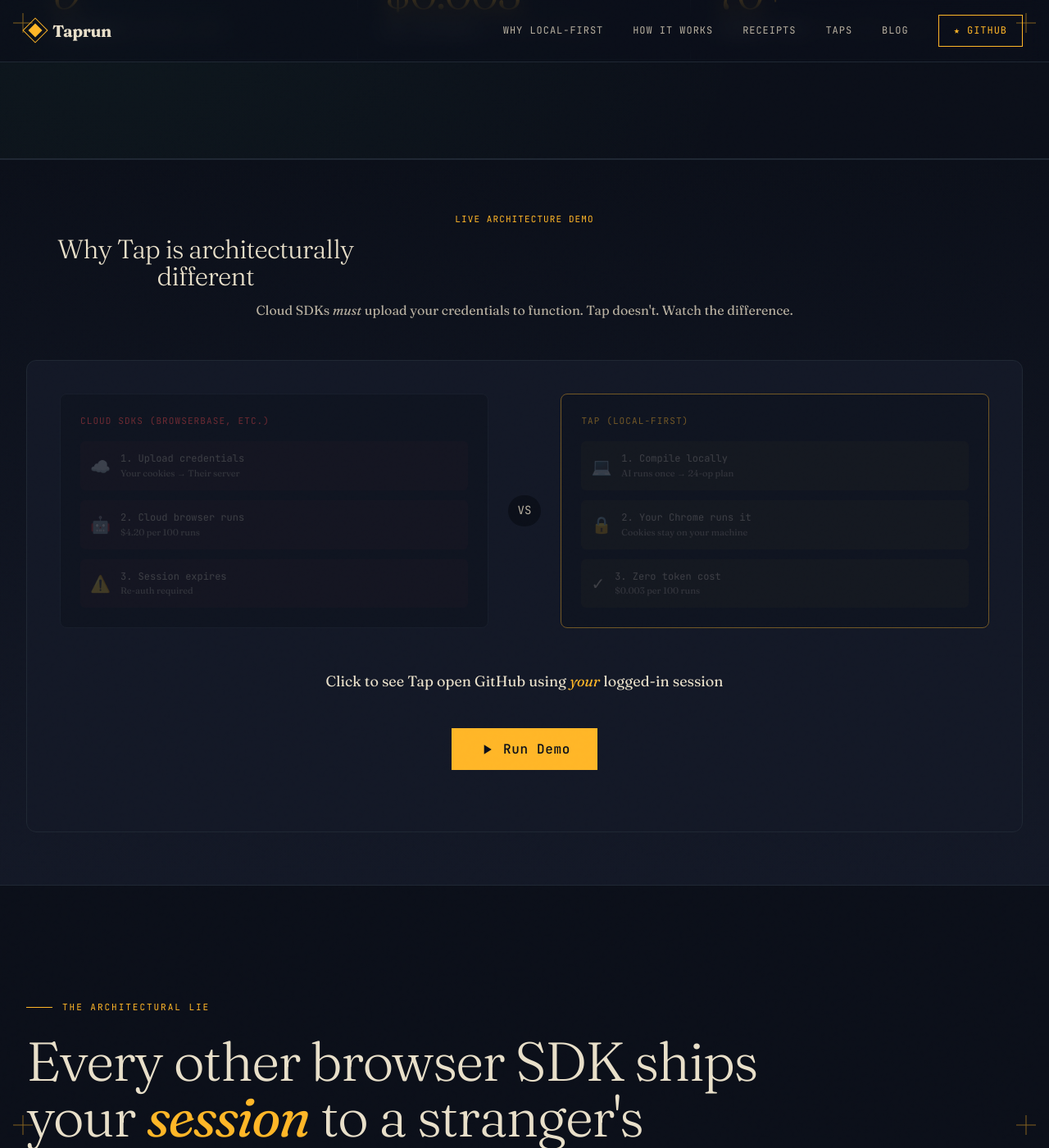
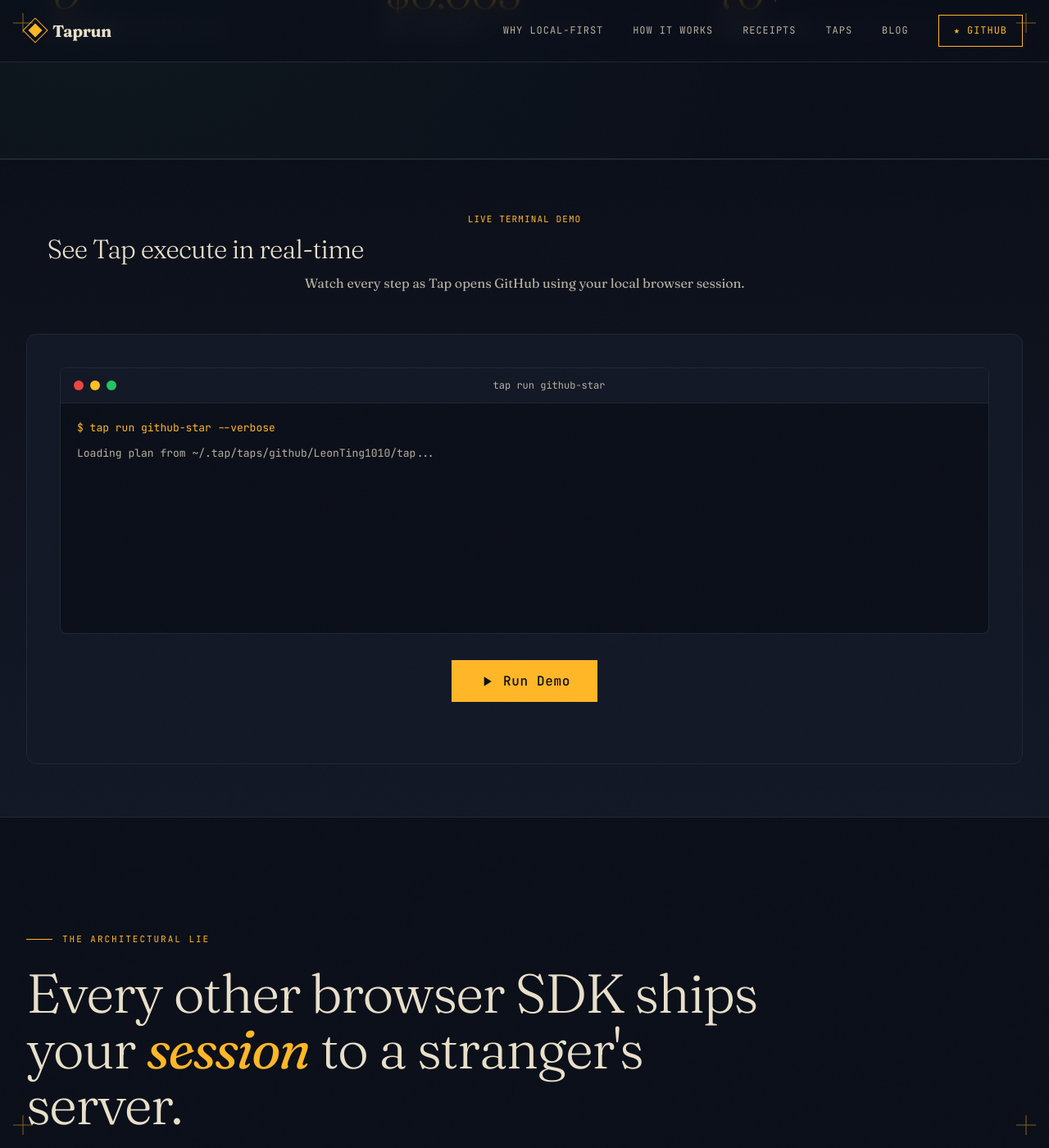
Before and after one commit to LeonTing1010/tap, a Jekyll site: the page built from docs/index.html, in a window 1280 px wide and 1400 px high, scrolled down 994 px. Shown: the whole window at 82% size. Built offline with Jekyll 4.4.1, drawn with Linux system fonts in a browser that asks for light colours.

Commit message:
feat: redesign demo as terminal simulation
Replace architecture comparison with terminal-style execution:

- Terminal window with macOS-style traffic lights
- Real-time log output with timestamps
- Shows actual Tap execution steps:
  * Plan loading (24 operations)
  * Extension connection
  * Tab creation
  * Page load timing
  * Session usage (local only)
  * Star button location
- Final summary: Cost, Tokens, Cloud status
- Blinking cursor animation
- Actually opens GitHub to prove it works

This better showcases Tap's technical execution flow.

```diff
--- a/docs/index.html
+++ b/docs/index.html
@@ -1217,85 +1217,35 @@
 <section class="section" id="demo" style="background:linear-gradient(180deg, var(--ink) 0%, var(--ink-soft) 100%);border-top:1px solid var(--ink-rule);padding:64px 0;">
   <div class="container">
     <div class="demo-header" style="text-align:center;margin-bottom:48px;">
-      <div style="font-family:var(--font-mono);font-size:11px;color:var(--signal);text-transform:uppercase;letter-spacing:0.1em;margin-bottom:12px;">Live Architecture Demo</div>
-      <h2 style="font-family:var(--font-display);font-size:32px;color:var(--text);margin-bottom:12px;">Why Tap is architecturally different</h2>
-      <p style="font-family:var(--font-body);font-size:16px;color:var(--text-dim);max-width:700px;margin:0 auto;line-height:1.6;">
-        Cloud SDKs <em>must</em> upload your credentials to function. Tap doesn't. Watch the difference.
+      <div style="font-family:var(--font-mono);font-size:11px;color:var(--signal);text-transform:uppercase;letter-spacing:0.1em;margin-bottom:12px;">Live Terminal Demo</div>
+      <h2 style="font-family:var(--font-display);font-size:32px;color:var(--text);margin-bottom:12px;">See Tap execute in real-time</h2>
+      <p style="font-family:var(--font-body);font-size:16px;color:var(--text-dim);max-width:600px;margin:0 auto;line-height:1.6;">
+        Watch every step as Tap opens GitHub using your local browser session.
       </p>
     </div>
 
     <div class="demo-stage" style="background:var(--ink-soft);border:1px solid var(--ink-rule);border-radius:12px;padding:40px;position:relative;overflow:hidden;">
 
-      <!-- Architecture Comparison -->
-      <div class="demo-compare" style="display:grid;grid-template-columns:1fr auto 1fr;gap:24px;margin-bottom:40px;align-items:start;">
-
-        <!-- Cloud SDK (The Wrong Way) -->
-        <div class="demo-box" id="cloud-box" style="background:var(--ink);border:1px solid var(--ink-rule);border-radius:8px;padding:24px;opacity:0.4;transition:all 0.4s;">
-          <div style="font-family:var(--font-mono);font-size:11px;color:#EF4444;text-transform:uppercase;letter-spacing:0.1em;margin-bottom:16px;">Cloud SDKs (Browserbase, etc.)</div>
-          <div style="display:flex;flex-direction:column;gap:12px;">
-            <div class="cloud-step" style="display:flex;align-items:center;gap:12px;padding:12px;background:rgba(239,68,68,0.1);border-radius:6px;opacity:0.5;transition:all 0.3s;">
-              <span style="font-size:20px;">☁️</span>
-              <div>
-                <div style="font-family:var(--font-mono);font-size:12px;color:var(--text);">1. Upload credentials</div>
-                <div style="font-family:var(--font-body);font-size:11px;color:var(--text-dim);">Your cookies → Their server</div>
-              </div>
-            </div>
-            <div class="cloud-step" style="display:flex;align-items:center;gap:12px;padding:12px;background:rgba(239,68,68,0.1);border-radius:6px;opacity:0.5;transition:all 0.3s;">
-              <span style="font-size:20px;">🤖</span>
-              <div>
-                <div style="font-family:var(--font-mono);font-size:12px;color:var(--text);">2. Cloud browser runs</div>
-                <div style="font-family:var(--font-body);font-size:11px;color:var(--text-dim);">$4.20 per 100 runs</div>
-              </div>
-            </div>
-            <div class="cloud-step" style="display:flex;align-items:center;gap:12px;padding:12px;background:rgba(239,68,68,0.1);border-radius:6px;opacity:0.5;transition:all 0.3s;">
-              <span style="font-size:20px;">⚠️</span>
-              <div>
-                <div style="font-family:var(--font-mono);font-size:12px;color:var(--text);">3. Session expires</div>
-                <div style="font-family:var(--font-body);font-size:11px;color:var(--text-dim);">Re-auth required</div>
-              </div>
-            </div>
+      <!-- Terminal Window -->
+      <div class="terminal-window" style="background:var(--ink);border:1px solid var(--ink-rule);border-radius:8px;overflow:hidden;margin-bottom:32px;">
+        <!-- Terminal Header -->
+        <div class="terminal-header" style="background:var(--ink-soft);border-bottom:1px solid var(--ink-rule);padding:12px 16px;display:flex;align-items:center;gap:8px;">
+          <div style="width:12px;height:12px;background:#EF4444;border-radius:50%;"></div>
+          <div style="width:12px;height:12px;background:#FBBF24;border-radius:50%;"></div>
+          <div style="width:12px;height:12px;background:#22C55E;border-radius:50%;"></div>
+          <div style="flex:1;text-align:center;font-family:var(--font-mono);font-size:12px;color:var(--text-dim);">tap run github-star</div>
+        </div>
+
+        <!-- Terminal Body -->
+        <div class="terminal-body" style="padding:20px;font-family:var(--font-mono);font-size:13px;line-height:1.6;min-height:280px;">
+          <div id="terminal-content" style="display:flex;flex-direction:column;gap:2px;">
+            <div style="color:var(--signal);">$ tap run github-star --verbose</div>
+            <div style="color:var(--text-dim);margin-top:8px;">Loading plan from ~/.tap/taps/github/LeonTing1010/tap...</div>
+          </div>
+          <div id="terminal-cursor" style="display:none;margin-top:4px;">
+            <span style="color:var(--signal);">$</span> <span class="cursor" style="display:inline-block;width:8px;height:16px;background:var(--signal);animation:blink 1s infinite;"></span>
           </div>
         </div>
-
-        <!-- VS -->
-        <div style="display:flex;align-items:center;justify-content:center;height:100%;">
-          <div style="font-family:var(--font-mono);font-size:14px;color:var(--text-dim);padding:8px 12px;background:var(--ink);border-radius:20px;">VS</div>
-        </div>
-
-        <!-- Tap (The Right Way) -->
-        <div class="demo-box" id="tap-box" style="background:var(--ink);border:1px solid var(--signal);border-radius:8px;padding:24px;opacity:0.4;transition:all 0.4s;">
-          <div style="font-family:var(--font-mono);font-size:11px;color:var(--signal);text-transform:uppercase;letter-spacing:0.1em;margin-bottom:16px;">Tap (Local-First)</div>
-          <div style="display:flex;flex-direction:column;gap:12px;">
-            <div class="tap-step" style="display:flex;align-items:center;gap:12px;padding:12px;background:rgba(251,191,36,0.1);border-radius:6px;opacity:0.5;transition:all 0.3s;">
-              <span style="font-size:20px;">💻</span>
-              <div>
-                <div style="font-family:var(--font-mono);font-size:12px;color:var(--text);">1. Compile locally</div>
-                <div style="font-family:var(--font-body);font-size:11px;color:var(--text-dim);">AI runs once → 24-op plan</div>
-              </div>
-            </div>
-            <div class="tap-step" style="display:flex;align-items:center;gap:12px;padding:12px;background:rgba(251,191,36,0.1);border-radius:6px;opacity:0.5;transition:all 0.3s;">
-              <span style="font-size:20px;">🔒</span>
-              <div>
-                <div style="font-family:var(--font-mono);font-size:12px;color:var(--text);">2. Your Chrome runs it</div>
-                <div style="font-family:var(--font-body);font-size:11px;color:var(--text-dim);">Cookies stay on your machine</div>
-              </div>
-            </div>
-            <div class="tap-step" style="display:flex;align-items:center;gap:12px;padding:12px;background:rgba(251,191,36,0.1);border-radius:6px;opacity:0.5;transition:all 0.3s;">
-              <span style="font-size:20px;">✓</span>
-              <div>
-                <div style="font-family:var(--font-mono);font-size:12px;color:var(--text);">3. Zero token cost</div>
-                <div style="font-family:var(--font-body);font-size:11px;color:var(--text-dim);">$0.003 per 100 runs</div>
-              </div>
-            </div>
-          </div>
-        </div>
-      </div>
-
-      <!-- Key Message -->
-      <div id="demo-message" style="text-align:center;margin-bottom:32px;min-height:50px;display:flex;align-items:center;justify-content:center;">
-        <p style="font-family:var(--font-body);font-size:18px;color:var(--text);margin:0;">
-          Click to see Tap open GitHub using <em style="color:var(--signal);">your</em> logged-in session
-        </p>
       </div>
 
       <!-- Action Button -->
@@ -1305,12 +1255,19 @@
           <span id="demo-btn-text">Run Demo</span>
         </button>
         <div id="demo-hint" style="font-family:var(--font-mono);font-size:12px;color:var(--signal);margin-top:16px;opacity:0;transition:opacity 0.3s;">
-          ✓ Opened GitHub in your browser — credentials never left your machine
+          ✓ GitHub opened in new tab — check it out!
         </div>
       </div>
     </div>
   </div>
 </section>
+
+<style>
+  @keyframes blink {
+    0%, 50% { opacity: 1; }
+    51%, 100% { opacity: 0; }
+  }
+</style>
 
 <!-- ============== PROBLEM ============== -->
 <section class="section" id="problem">
@@ -1677,8 +1634,27 @@
   }, 5000);
 }
 
-// ========== TAP DEMO: Architecture Comparison ==========
+// ========== TAP DEMO: Terminal Simulation ==========
 let demoRunning = false;
+
+const terminalLines = [
+  { text: '[14:32:01] Plan loaded: 24 operations', color: 'var(--text-dim)', delay: 300 },
+  { text: '[14:32:01] Connecting to Chrome Extension...', color: 'var(--text-dim)', delay: 400 },
+  { text: '[14:32:02] ✓ Extension ready (v0.15.5)', color: '#22C55E', delay: 200 },
+  { text: '[14:32:02] Opening new tab: github.com/LeonTing1010/tap', color: 'var(--text-dim)', delay: 500 },
+  { text: '[14:32:03] ✓ Tab created (ID: 847)', color: '#22C55E', delay: 200 },
+  { text: '[14:32:03] Waiting for page load...', color: 'var(--text-dim)', delay: 600 },
+  { text: '[14:32:04] ✓ Page loaded (1.2s)', color: '#22C55E', delay: 200 },
+  { text: '[14:32:04] Using your existing GitHub session', color: 'var(--signal)', delay: 300 },
+  { text: '[14:32:04] Cookies: session=*** (local only)', color: 'var(--text-dim)', delay: 200 },
+  { text: '[14:32:04] Locating Star button...', color: 'var(--text-dim)', delay: 400 },
+  { text: '[14:32:05] ✓ Found: button[aria-label="Star LeonTing1010/tap"]', color: '#22C55E', delay: 200 },
+  { text: '', color: 'var(--text-dim)', delay: 100 },
+  { text: '────────────────────────────────────────', color: 'var(--ink-rule)', delay: 100 },
+  { text: '✓ SUCCESS: GitHub opened with your session', color: 'var(--signal)', delay: 200 },
+  { text: '  Cost: $0.00003 | Tokens: 0 | Cloud: None', color: 'var(--text-dim)', delay: 100 },
+  { text: '────────────────────────────────────────', color: 'var(--ink-rule)', delay: 100 },
+];
 
 async function runTapDemo() {
   if (demoRunning) return;
@@ -1687,50 +1663,41 @@
   const btn = document.getElementById('demo-run-btn');
   const btnText = document.getElementById('demo-btn-text');
   const hint = document.getElementById('demo-hint');
-  const message = document.querySelector('#demo-message p');
+  const terminal = document.getElementById('terminal-content');
+  const cursor = document.getElementById('terminal-cursor');
 
   // Reset UI
   btn.disabled = true;
   btnText.textContent = 'Running...';
   hint.style.opacity = '0';
 
-  // Reset boxes
-  document.getElementById('cloud-box').style.opacity = '0.4';
-  document.getElementById('tap-box').style.opacity = '0.4';
-  document.querySelectorAll('.cloud-step, .tap-step').forEach(s => {
-    s.style.opacity = '0.5';
-    s.style.background = s.classList.contains('cloud-step') ? 'rgba(239,68,68,0.1)' : 'rgba(251,191,36,0.1)';
-  });
-
-  // Phase 1: Show Cloud SDK (the problem)
-  message.innerHTML = 'Cloud SDKs <span style="color:#EF4444;">must</span> upload your credentials to their servers';
-  document.getElementById('cloud-box').style.opacity = '1';
-
-  for (let i = 0; i < 3; i++) {
-    const step = document.querySelectorAll('.cloud-step')[i];
-    step.style.opacity = '1';
-    step.style.background = 'rgba(239,68,68,0.2)';
-    await sleep(800);
+  // Clear terminal except first line
+  const firstLine = terminal.children[0];
+  const secondLine = terminal.children[1];
+  terminal.innerHTML = '';
+  terminal.appendChild(firstLine);
+  terminal.appendChild(secondLine);
+
+  // Show cursor
+  cursor.style.display = 'block';
+
+  // Type each line
+  for (const line of terminalLines) {
+    await sleep(line.delay);
+    const div = document.createElement('div');
+    div.style.color = line.color;
+    div.textContent = line.text;
+    terminal.appendChild(div);
+    terminal.scrollTop = terminal.scrollHeight;
   }
-  await sleep(600);
-
-  // Phase 2: Show Tap (the solution)
-  message.innerHTML = 'Tap keeps everything on <span style="color:var(--signal);">your machine</span>';
-  document.getElementById('tap-box').style.opacity = '1';
-
-  for (let i = 0; i < 3; i++) {
-    const step = document.querySelectorAll('.tap-step')[i];
-    step.style.opacity = '1';
-    step.style.background = 'rgba(251,191,36,0.2)';
-    await sleep(800);
-  }
-  await sleep(400);
+
+  // Hide cursor
+  cursor.style.display = 'none';
 
   // Actually open GitHub
   window.open('https://github.com/LeonTing1010/tap', '_blank');
 
-  // Show success
-  message.innerHTML = '✓ Proven: Tap used <em style="color:var(--signal);">your</em> browser, not a cloud instance';
+  // Show hint
   hint.style.opacity = '1';
 
   // Reset button
@@ -1738,19 +1705,11 @@
     demoRunning = false;
     btn.disabled = false;
     btnText.textContent = 'Run Again';
-    message.innerHTML = 'Click to see Tap open GitHub using <em style="color:var(--signal);">your</em> logged-in session';
-
-    // Fade out after delay
+
     setTimeout(() => {
-      document.getElementById('cloud-box').style.opacity = '0.4';
-      document.getElementById('tap-box').style.opacity = '0.4';
-      document.querySelectorAll('.cloud-step, .tap-step').forEach(s => {
-        s.style.opacity = '0.5';
-        s.style.background = s.classList.contains('cloud-step') ? 'rgba(239,68,68,0.1)' : 'rgba(251,191,36,0.1)';
-      });
       hint.style.opacity = '0';
     }, 4000);
-  }, 3000);
+  }, 2000);
 }
 
 function sleep(ms) {
```
